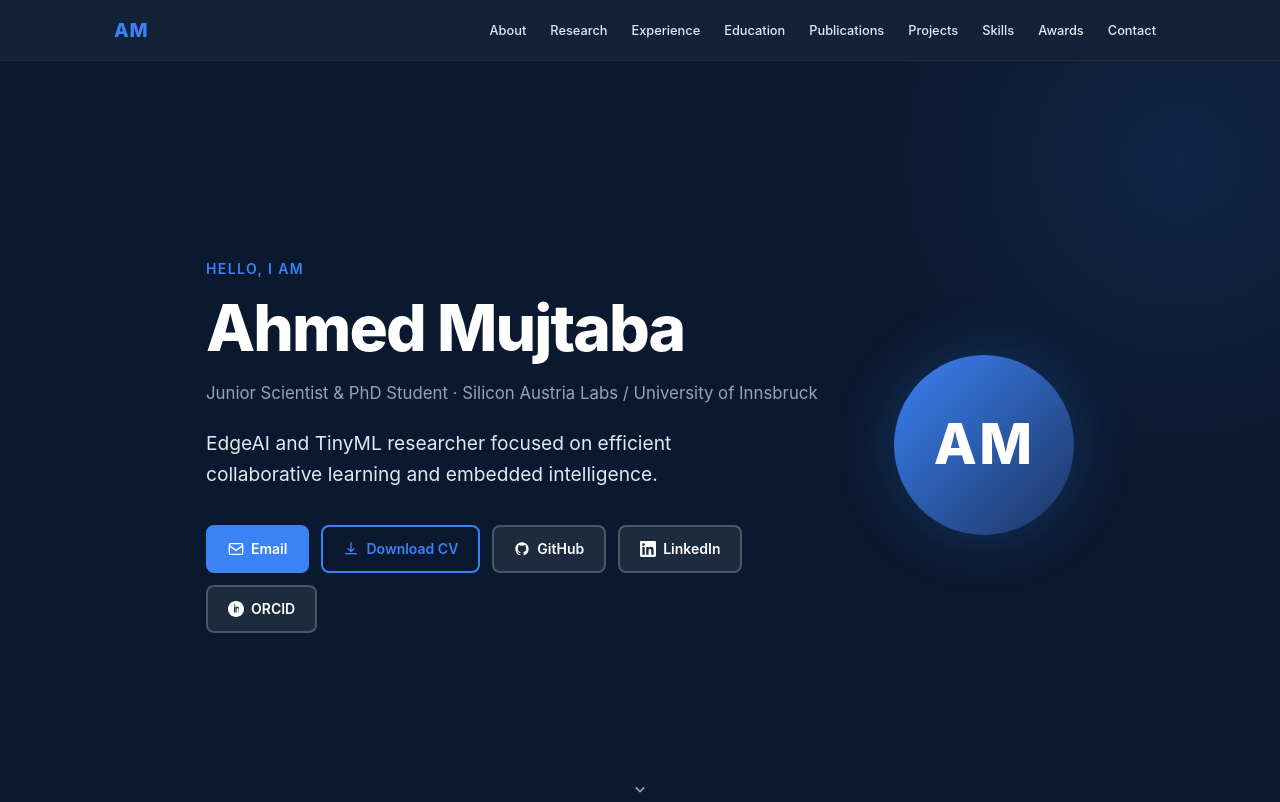
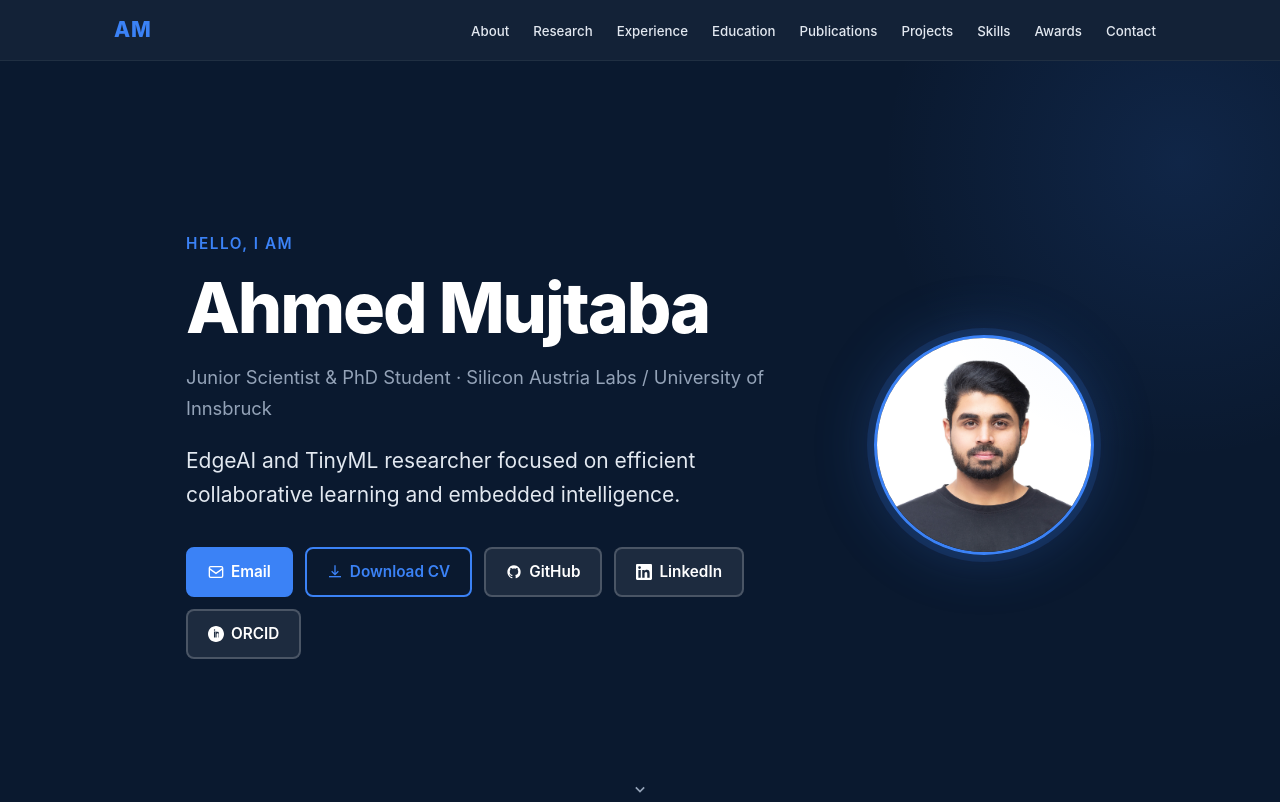
Before and after one commit to Ahmed-Mujtaba-98/Ahmed-Mujtaba-98.github.io, a plain HTML site: page index.html in a window 1280 px wide. Shown: the top 802 px of the page. Drawn offline with Linux system fonts and the light colour scheme.

Commit message:
add profile image

```diff
--- a/index.html
+++ b/index.html
@@ -24,7 +24,7 @@
   <!-- ===== NAVIGATION ===== -->
   <header class="site-header" id="top">
     <nav class="nav container" aria-label="Main navigation">
-      <a class="nav-logo" href="#top">AM</a>
+      <a class="nav-logo" href="#">AM</a>
       <button class="nav-toggle" id="navToggle" aria-label="Toggle navigation" aria-expanded="false">
         <span></span><span></span><span></span>
       </button>
@@ -75,10 +75,8 @@
             </a>
           </div>
         </div>
-        <div class="hero-badge" aria-hidden="true">
-          <div class="badge-ring">
-            <span class="badge-initials">AM</span>
-          </div>
+        <div class="hero-badge">
+          <img src="assets/profile.jpg" alt="Ahmed Mujtaba" class="hero-photo" />
         </div>
       </div>
       <div class="hero-scroll-hint" aria-hidden="true">
--- a/style.css
+++ b/style.css
@@ -262,27 +262,22 @@ ul { list-style: none; }
   gap: 12px;
 }
 
-/* Avatar badge */
+/* Avatar / profile photo */
 .hero-badge {
   flex-shrink: 0;
 }
 
-.badge-ring {
-  width: 180px;
-  height: 180px;
+.hero-photo {
+  width: 220px;
+  height: 220px;
   border-radius: 50%;
-  background: linear-gradient(135deg, var(--accent) 0%, var(--navy-light) 100%);
-  display: flex;
-  align-items: center;
-  justify-content: center;
-  box-shadow: 0 0 60px rgba(59,130,246,.25);
-}
-
-.badge-initials {
-  font-size: 3.5rem;
-  font-weight: 800;
-  color: var(--white);
-  letter-spacing: .04em;
+  object-fit: cover;
+  object-position: center top;
+  border: 3px solid var(--accent);
+  box-shadow:
+    0 0 0 7px rgba(59,130,246,.15),
+    0 0 60px rgba(59,130,246,.25);
+  display: block;
 }
 
 /* Scroll hint */
@@ -993,6 +988,21 @@ ul { list-style: none; }
   .contact-links { max-width: 100%; }
 }
 
+/* Desktop — larger base font */
+@media (min-width: 641px) {
+  html { font-size: 17.5px; }
+
+  /* Keep nav and small badge elements compact */
+  .nav-links a       { font-size: .76rem; }
+  .tag               { font-size: .71rem; }
+  .pub-badge         { font-size: .67rem; }
+  .card-period,
+  .project-period,
+  .edu-period,
+  .meta-label,
+  .leadership-role-badge { font-size: .7rem; }
+}
+
 /* Print */
 @media print {
   .site-header, .hero-actions, .hero-scroll-hint, .nav-toggle { display: none; }
```
Also changed, not shown: assets/profile.jpg (added).
